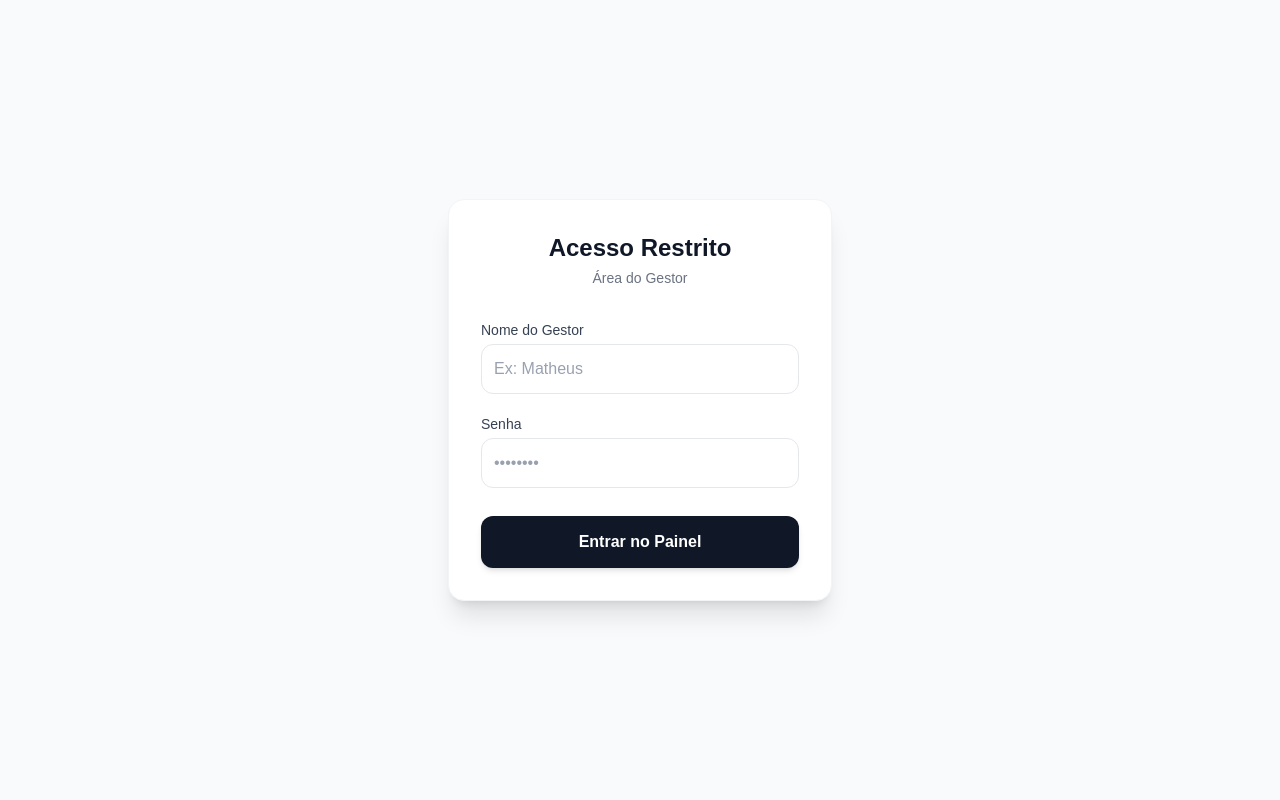
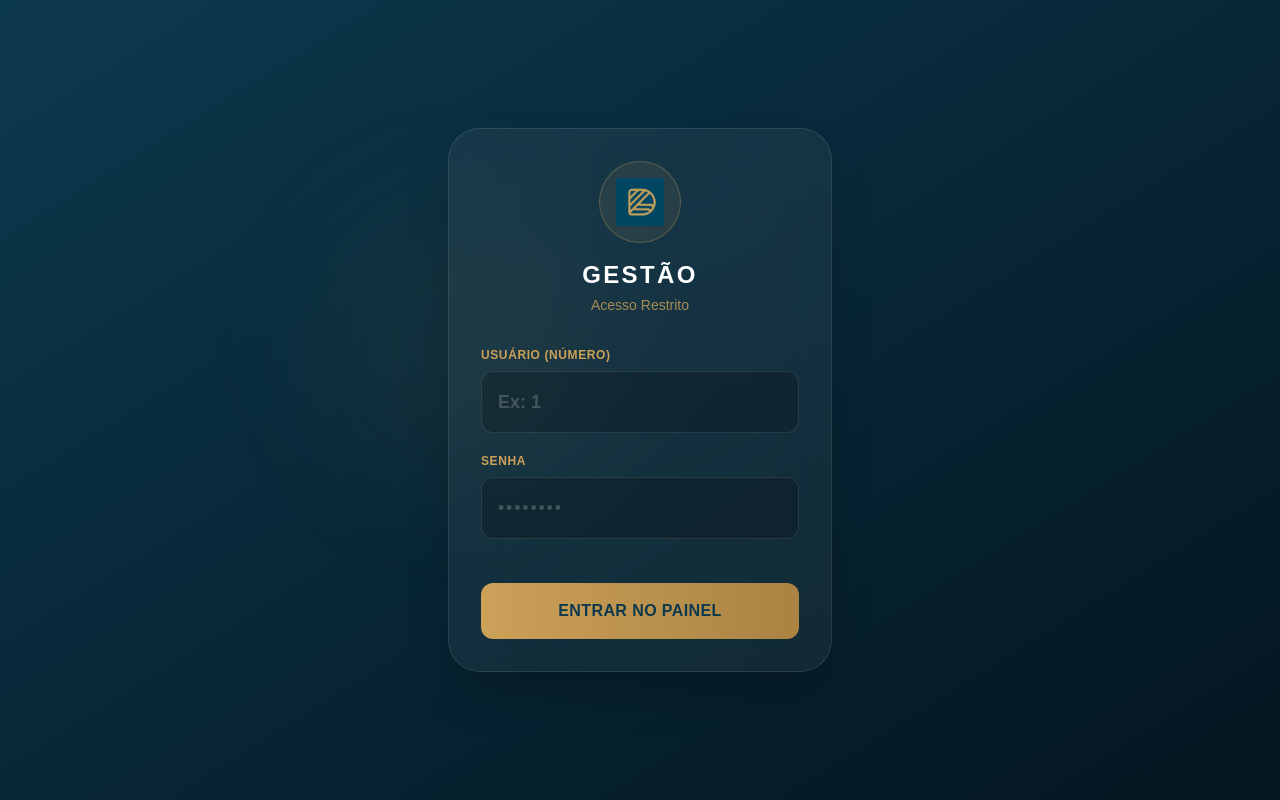
Before and after one commit to matheuselias469-afk/ponto, a Next.js app: page /admin/login in a window 1280 px wide. Built offline with nearby package versions, Linux system fonts and the light colour scheme.

Commit message:
Setup PWA, Admin Login Redesign, Push Notifications

```diff
--- a/package.json
+++ b/package.json
@@ -10,6 +10,7 @@
     "postinstall": "prisma skills sync || exit 0"
   },
   "dependencies": {
+    "@types/web-push": "^3.6.4",
     "@vercel/blob": "^2.8.0",
     "date-fns": "^4.4.0",
     "exceljs": "^4.4.0",
@@ -17,6 +18,7 @@
     "next": "16.3.4",
     "react": "19.2.8",
     "react-dom": "19.2.8",
+    "web-push": "^3.6.7",
     "xlsx": "^0.18.5"
   },
   "devDependencies": {
--- a/src/app/admin/login/page.tsx
+++ b/src/app/admin/login/page.tsx
@@ -11,8 +11,7 @@ export default function AdminLogin() {
 
   const handleLogin = (e: React.FormEvent) => {
     e.preventDefault();
-    if (username.toLowerCase() === 'matheus' && password === '14060920') {
-      // Usando localStorage para simplificar a autenticação no lado do cliente
+    if (username.trim() === '1' && password === '14060920') {
       localStorage.setItem('admin_auth', 'true');
       router.push('/admin');
     } else {
@@ -21,35 +20,43 @@ export default function AdminLogin() {
   };
 
   return (
-    <main className="min-h-screen bg-gray-50 flex items-center justify-center p-4">
-      <div className="w-full max-w-sm bg-white rounded-2xl shadow-xl p-8 border border-gray-100">
-        <div className="text-center mb-8">
-          <h1 className="text-2xl font-bold text-gray-900">Acesso Restrito</h1>
-          <p className="text-gray-500 text-sm mt-1">Área do Gestor</p>
+    <main className="min-h-screen bg-gradient-to-br from-[#0d394e] to-[#041620] flex items-center justify-center p-4 relative overflow-hidden">
+      {/* Elementos decorativos */}
+      <div className="absolute top-1/4 left-1/4 w-72 h-72 bg-[#cca158]/5 rounded-full blur-3xl pointer-events-none"></div>
+
+      <div className="w-full max-w-sm bg-white/5 backdrop-blur-xl rounded-[2rem] shadow-2xl p-8 border border-white/10 relative z-10 animate-fade-in-up">
+
+        <div className="flex flex-col items-center mb-8">
+          <div className="bg-[#cca158]/10 p-4 rounded-full border border-[#cca158]/30 mb-4">
+            <img src="/decor-logo.png" alt="Decor" className="w-12 h-12 object-contain" />
+          </div>
+          <h1 className="text-2xl font-black text-white uppercase tracking-widest">Gestão</h1>
+          <p className="text-[#cca158] text-sm mt-1 opacity-80">Acesso Restrito</p>
         </div>
 
         <form onSubmit={handleLogin} className="space-y-5">
-          {error && <div className="bg-red-50 text-red-500 p-3 rounded-lg text-sm text-center font-medium border border-red-100">{error}</div>}
+          {error && <div className="bg-red-500/20 text-red-200 p-3 rounded-xl text-sm text-center font-medium border border-red-500/50 backdrop-blur-sm">{error}</div>}
 
           <div>
-            <label className="block text-sm font-medium text-gray-700 mb-1">Nome do Gestor</label>
+            <label className="block text-xs font-bold text-[#cca158] uppercase tracking-wider mb-2">Usuário (Número)</label>
             <input
               type="text"
+              inputMode="numeric"
               value={username}
               onChange={(e) => setUsername(e.target.value)}
-              className="w-full p-3 bg-white border border-gray-200 rounded-xl focus:outline-none focus:ring-2 focus:ring-blue-500 transition-all text-black placeholder-gray-400"
-              placeholder="Ex: Matheus"
+              className="w-full p-4 bg-black/20 border border-white/10 rounded-xl focus:outline-none focus:border-[#cca158] transition-all text-white placeholder-white/20 text-lg font-bold"
+              placeholder="Ex: 1"
               required
             />
           </div>
 
           <div>
-            <label className="block text-sm font-medium text-gray-700 mb-1">Senha</label>
+            <label className="block text-xs font-bold text-[#cca158] uppercase tracking-wider mb-2">Senha</label>
             <input
               type="password"
               value={password}
               onChange={(e) => setPassword(e.target.value)}
-              className="w-full p-3 bg-white border border-gray-200 rounded-xl focus:outline-none focus:ring-2 focus:ring-blue-500 transition-all text-black placeholder-gray-400"
+              className="w-full p-4 bg-black/20 border border-white/10 rounded-xl focus:outline-none focus:border-[#cca158] transition-all text-white placeholder-white/20 text-lg tracking-widest"
               placeholder="••••••••"
               required
             />
@@ -57,12 +64,22 @@ export default function AdminLogin() {
 
           <button
             type="submit"
-            className="w-full bg-gray-900 text-white font-bold py-3.5 rounded-xl hover:bg-gray-800 transition-colors shadow-md mt-2"
+            className="w-full bg-gradient-to-r from-[#cca158] to-[#aa8343] text-[#0d394e] font-black py-4 rounded-xl hover:shadow-[0_0_20px_rgba(204,161,88,0.4)] transition-all duration-300 transform hover:-translate-y-1 mt-6 tracking-wide"
           >
-            Entrar no Painel
+            ENTRAR NO PAINEL
           </button>
         </form>
       </div>
+
+      <style dangerouslySetInnerHTML={{__html: `
+        @keyframes fadeInUp {
+          from { opacity: 0; transform: translateY(20px); }
+          to { opacity: 1; transform: translateY(0); }
+        }
+        .animate-fade-in-up {
+          animation: fadeInUp 0.6s cubic-bezier(0.16, 1, 0.3, 1) forwards;
+        }
+      `}} />
     </main>
   );
 }
--- a/src/app/layout.tsx
+++ b/src/app/layout.tsx
@@ -13,14 +13,21 @@ const geistMono = Geist_Mono({
 });
 
 export const metadata: Metadata = {
-  title: "Create Next App",
-  description: "Generated by create next app",
+  title: "Ponto Decor",
+  description: "Sistema de Controle de Ponto",
+  manifest: "/manifest.json",
+  appleWebApp: {
+    capable: true,
+    statusBarStyle: "black-translucent",
+    title: "Ponto Decor",
+  },
+  themeColor: "#0d394e",
 };
 
-export default function RootLayout({ children }: LayoutProps<"/">) {
+export default function RootLayout({ children }: { children: React.ReactNode }) {
   return (
     <html
-      lang="en"
+      lang="pt-BR"
       className={`${geistSans.variable} ${geistMono.variable} h-full antialiased`}
     >
       <body className="min-h-full flex flex-col">{children}</body>
--- a/src/app/page.tsx
+++ b/src/app/page.tsx
@@ -1,5 +1,6 @@
 import Link from 'next/link';
 import prisma from '@/lib/prisma';
+import PushNotifications from '@/components/PushNotifications';
 
 export const dynamic = 'force-dynamic'; // Para não fazer cache da lista de funcionários
 
@@ -63,6 +64,8 @@ export default async function Home() {
         <Link href="/admin" className="text-xs text-white/40 hover:text-white/80 transition-colors uppercase tracking-widest">
           Painel do Gestor
         </Link>
+
+        <PushNotifications />
       </div>
 
       <style dangerouslySetInnerHTML={{__html: `
```
Also changed, not shown: 2 other files (tests, documents, lock files or other folders).
